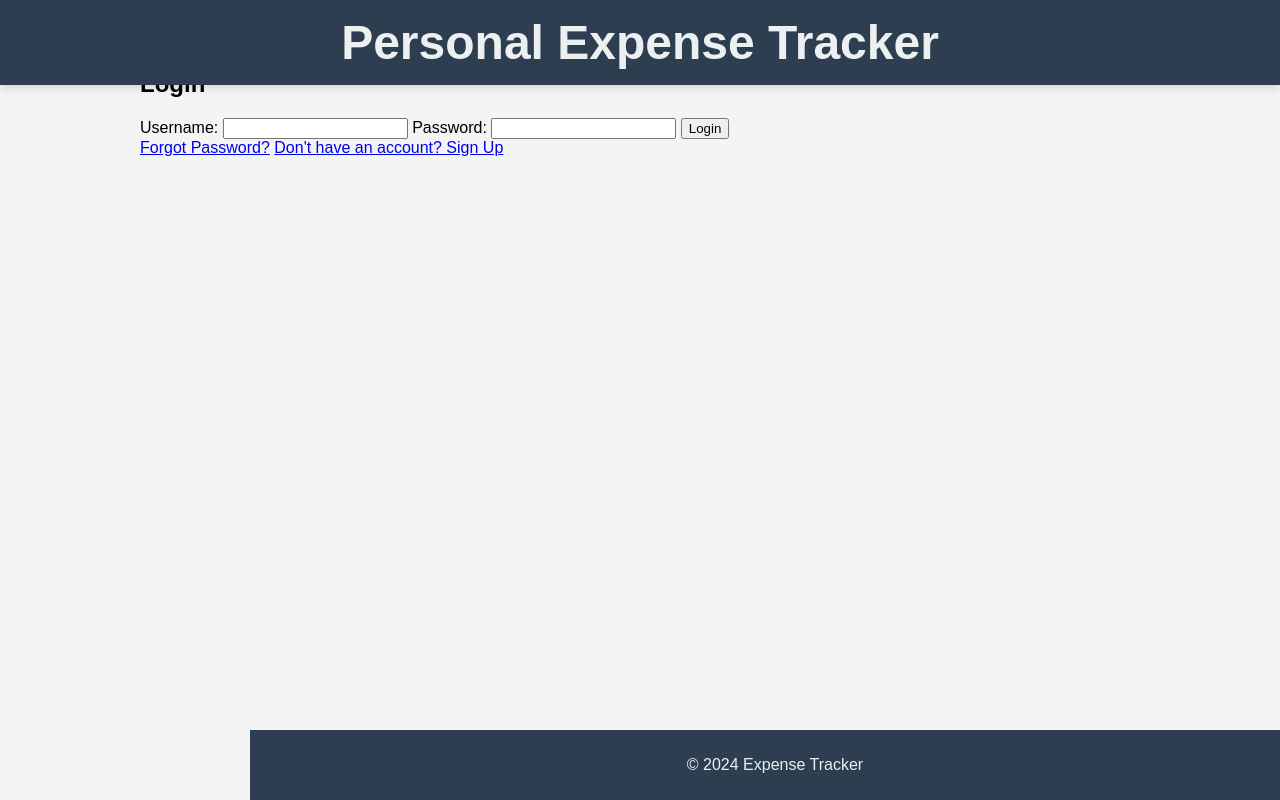
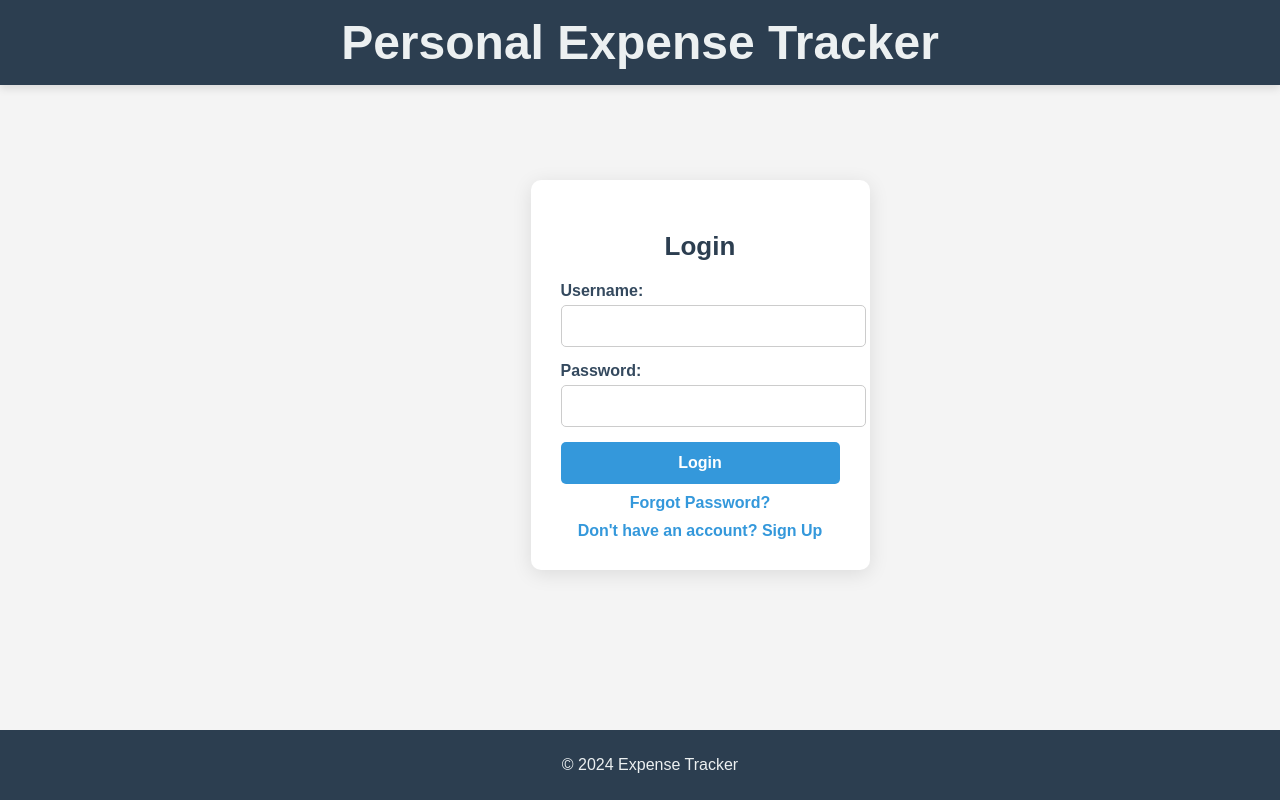
Before and after one commit to AnuragKale27/expensetracker, a Flask app: page / in a window 1280 px wide. Run offline with Flask 3, Linux system fonts and the light colour scheme.

Commit message:
css style changes

```diff
--- a/static/css/styles.css
+++ b/static/css/styles.css
@@ -1,10 +1,13 @@
-/* General Layout Styling */
 body {
     margin: 0;
     padding: 0;
     font-family: 'Arial', sans-serif;
     background-color: #f4f4f4;
-    overflow-x: hidden; /* Hide any horizontal overflow */
+    color: #333;
+    display: flex;
+    justify-content: center;
+    align-items: center;
+    height: 90vh; /* Full viewport height */
 }
 
 /* Fixed Header Styling */
@@ -185,7 +188,88 @@ footer {
     color: #ecf0f1;
     position: fixed;
     bottom: 0;
-    left: 250px; /* Align footer with the sidebar */
-    width: calc(100% - 250px); /* Adjust for the sidebar width */
+    left: 0px; /* Align footer with the sidebar */
+    width: calc(100%); /* Adjust for the sidebar width */
     z-index: 800;
 }
+
+
+/* Error and Info Message Styling */
+.message {
+    text-align: center;
+    margin-bottom: 15px;
+    color: #e74c3c; /* Red color for error messages */
+    font-weight: bold;
+}
+
+/* Login Container Styling */
+.login-container {
+    max-width: 400px;
+    width: 100%;
+    background-color: #ffffff;
+    border-radius: 10px;
+    box-shadow: 0 4px 20px rgba(0, 0, 0, 0.1);
+    padding: 30px;
+    box-sizing: border-box;
+}
+
+.login-container h2 {
+    text-align: center;
+    margin-bottom: 20px;
+    font-size: 26px;
+    color: #2c3e50;
+    font-weight: bold;
+}
+
+.login-container label {
+    display: block;
+    margin-bottom: 5px;
+    font-weight: bold;
+    color: #34495e;
+}
+
+.login-container input {
+    width: 100%;
+    padding: 12px;
+    margin-bottom: 15px;
+    border: 1px solid #ccc;
+    border-radius: 5px;
+    font-size: 14px;
+    transition: border-color 0.3s;
+}
+
+.login-container input:focus {
+    border-color: #3498db;
+    outline: none;
+}
+
+.login-container button {
+    width: 100%;
+    padding: 12px;
+    background-color: #3498db;
+    color: #ffffff;
+    border: none;
+    border-radius: 5px;
+    font-size: 16px;
+    font-weight: bold;
+    cursor: pointer;
+    transition: background-color 0.3s;
+}
+
+.login-container button:hover {
+    background-color: #2980b9;
+}
+
+.login-container .back-link {
+    display: block;
+    text-align: center;
+    margin-top: 10px;
+    color: #3498db;
+    text-decoration: none;
+    font-weight: bold;
+    transition: color 0.3s;
+}
+
+.login-container .back-link:hover {
+    color: #2980b9;
+}
```
Also changed, not shown: templates/forgot_password.html (+6 -11 lines).
